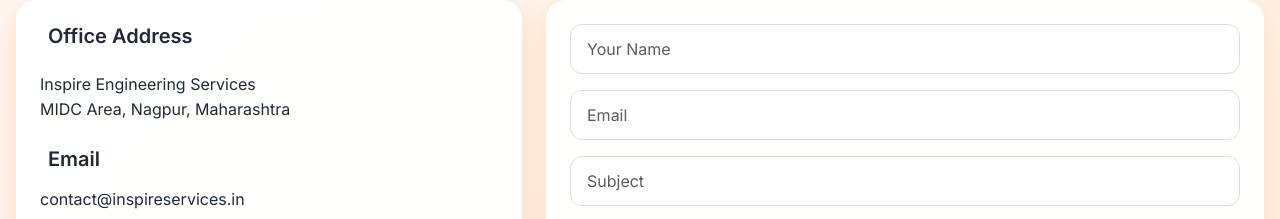
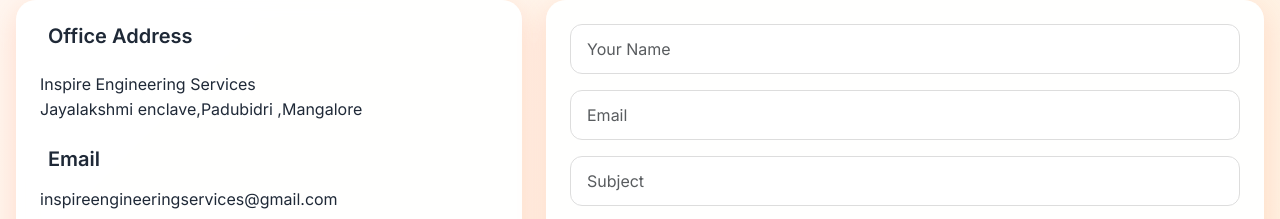
Before and after one commit to Abhay220420/InspireEngg, a plain HTML site: page index.html in a window 1280 px wide. Shown: the part 5017-5236 px from the top of the page. Drawn offline with nearby package versions, Linux system fonts and the light colour scheme; some icons are missing.

Commit message:
Update index.html

```diff
--- a/index.html
+++ b/index.html
@@ -527,10 +527,10 @@
       <div class="col-lg-5" data-aos="fade-right">
         <div class="contact-info-card glassy-card p-4 h-100">
           <h5 class="fw-semibold mb-4"><i class="bi bi-geo-alt-fill me-2 text-orange"></i>Office Address</h5>
-          <p>Inspire Engineering Services<br> MIDC Area, Nagpur, Maharashtra</p>
+          <p>Inspire Engineering Services<br> Jayalakshmi enclave,Padubidri ,Mangalore</p>
 
           <h5 class="fw-semibold mt-4 mb-3"><i class="bi bi-envelope-fill me-2 text-orange"></i>Email</h5>
-          <p>contact@inspireservices.in</p>
+          <p>inspireengineeringservices@gmail.com</p>
 
           <h5 class="fw-semibold mt-4 mb-3"><i class="bi bi-telephone-fill me-2 text-orange"></i>Phone</h5>
           <p>+91 98765 43210</p>
```
